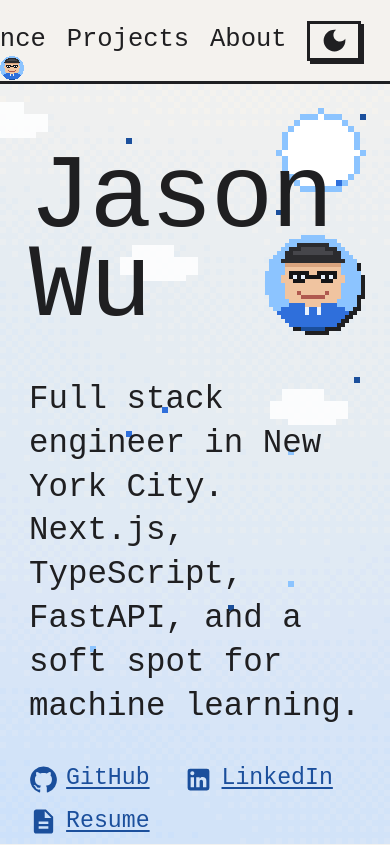
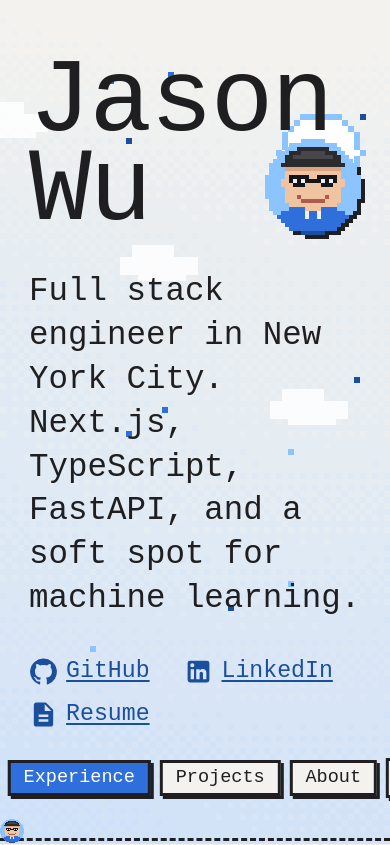
Before and after one commit to Jason-Wuuuu/Jason, a React (Vite) app: page / in a window 390 px wide. Shown: the top 845 px of the page. Built offline with nearby package versions, Linux system fonts and the light colour scheme; a web font is replaced by a local one.

Commit message:
Replace header with a floating bottom dock; runner moves to the bottom edge
Co-Authored-By: Claude Sonnet 5.5 <noreply@anthropic.com>

```diff
--- a/src/App.jsx
+++ b/src/App.jsx
@@ -3,7 +3,7 @@ import Hero from "./components/Hero";
 import Experience from "./components/Experience";
 import Projects from "./components/Projects";
 import About from "./components/About";
-import ThemeToggle from "./components/ThemeToggle";
+import Dock from "./components/Dock";
 import Background from "./components/Background";
 import { avatarURL } from "./avatar";
 import site from "./content";
@@ -35,18 +35,10 @@ export default function App() {
   return (
     <>
       <Background />
-      <header className="nav">
-        <a href="#top">{site.profile.name}</a>
-        <nav>
-          <a href="#experience">Experience</a>
-          <a href="#projects">Projects</a>
-          <a href="#about">About</a>
-          <ThemeToggle />
-        </nav>
-        <span className="runner" aria-hidden="true">
-          <img src={avatarURL()} alt="" />
-        </span>
-      </header>
+      <Dock />
+      <span className="runner" aria-hidden="true">
+        <img src={avatarURL()} alt="" />
+      </span>
       <main id="top">
         <Hero />
         <Experience />
--- /dev/null
+++ b/src/components/Dock.jsx
@@ -0,0 +1,37 @@
+import { useEffect, useState } from "react";
+import ThemeToggle from "./ThemeToggle";
+
+const LINKS = [
+  ["experience", "Experience"],
+  ["projects", "Projects"],
+  ["about", "About"],
+];
+
+// Floating navigation. The link for the section you're in is highlighted.
+export default function Dock() {
+  const [active, setActive] = useState("");
+  useEffect(() => {
+    const update = () => {
+      const line = innerHeight * 0.4;
+      let current = "";
+      for (const [id] of LINKS) {
+        const el = document.getElementById(id);
+        if (el && el.getBoundingClientRect().top < line) current = id;
+      }
+      setActive(current);
+    };
+    update();
+    addEventListener("scroll", update, { passive: true });
+    return () => removeEventListener("scroll", update);
+  }, []);
+  return (
+    <nav className="dock" aria-label="Sections">
+      {LINKS.map(([id, label]) => (
+        <a key={id} href={`#${id}`} aria-current={active === id}>
+          {label}
+        </a>
+      ))}
+      <ThemeToggle />
+    </nav>
+  );
+}
--- a/src/index.css
+++ b/src/index.css
@@ -55,7 +55,7 @@
 }
 
 * { box-sizing: border-box; }
-html { scroll-behavior: smooth; scroll-padding-top: 4rem; }
+html { scroll-behavior: smooth; scroll-padding-top: 1.5rem; }
 body { margin: 0; background: var(--bg); color: var(--ink); }
 a { color: var(--blue); text-underline-offset: 3px; }
 img { max-width: 100%; }
@@ -69,22 +69,14 @@ h2::before { content: "> "; color: var(--accent); }
 h3 { font-size: 1.75rem; }
 p { margin: 0 0 1rem; }
 
-.nav, main, footer { padding-inline: max(1.25rem, calc((100vw - 960px) / 2)); }
-.nav {
-  border-bottom: 3px solid var(--ink);
-  position: sticky; top: 0; z-index: 10; display: flex; justify-content: space-between;
-  padding-block: .9rem; background: var(--bg);
-}
-.nav a { color: var(--ink); text-decoration: none; }
-.nav nav { display: flex; gap: 1.5rem; }
-.nav a:hover { color: var(--accent); }
+main, footer { padding-inline: max(1.25rem, calc((100vw - 960px) / 2)); }
 section { padding-block: 4rem 1rem; }
-footer { padding-block: 4rem; color: var(--mute); }
+footer { padding-block: 4rem 8rem; color: var(--mute); }
 
 /* hero */
-.hero { padding-top: 3rem; }
+.hero { padding-top: 2.5rem; }
 .hero h1 {
-  position: relative; font-size: clamp(4.5rem, min(16vw, 26vh), 9rem); letter-spacing: -.02em; line-height: .85; margin-bottom: 2rem;
+  position: relative; font-size: clamp(4.5rem, min(15vw, 23vh), 9rem); letter-spacing: -.02em; line-height: .85; margin-bottom: 1.5rem;
 }
 .pixel-avatar {
   position: absolute; right: 0; bottom: 0; width: 216px; height: auto; /* 9× the 24px sprite: whole pixels */
@@ -149,13 +141,9 @@ footer { padding-block: 4rem; color: var(--mute); }
   .proj summary { grid-template-columns: 1fr; gap: .25rem; }
   .proj .body { padding-left: 0; }
   .about { grid-template-columns: 1fr; }
-  .nav nav { gap: 1rem; }
 }
 @media (prefers-reduced-motion: reduce) { html { scroll-behavior: auto; } .tt-line span[data-cursor="true"] { animation: none; } }
 
-.theme-toggle { background: none; border: 3px solid var(--ink); padding: .1rem .4rem; box-shadow: 3px 3px 0 var(--ink); display: inline-flex; align-items: center; margin-left: 1rem; }
-.theme-toggle:active { transform: translate(3px, 3px); box-shadow: none; }
-.nav nav { align-items: center; }
 
 /* ── motion: stepped frames to match the pixel look; all of it off under reduced-motion ── */
 .pixel-avatar:hover { animation: hop .4s steps(4); }
@@ -207,10 +195,6 @@ footer { padding-block: 4rem; color: var(--mute); }
 #about .typetest { margin-top: 2rem; }
 .tt-result { margin-bottom: 0; }
 @media (max-width: 560px) {
-  .nav > a { display: none; }
-  .nav { justify-content: flex-end; font-size: 1.1rem; }
-  .nav nav { gap: .9rem; }
-  .theme-toggle { margin-left: 0; }
   .pixel-avatar { width: 96px; filter: drop-shadow(4px 4px 0 var(--ink)); }
 }
 @media (prefers-reduced-motion: reduce) { .egg::after { animation: none; } }
@@ -222,11 +206,31 @@ footer { padding-block: 4rem; color: var(--mute); }
 .hero h1 .ch { transition: translate .12s steps(2); }
 .hero h1 .ch:hover { translate: 0 -.12em; }
 
-/* a tiny you runs along the nav border as the page scrolls (where scroll-driven animation is supported) */
+/* floating dock: the page's navigation, with the section you're in highlighted */
+.dock {
+  position: fixed; left: 50%; bottom: 2.2rem; z-index: 10; transform: translateX(-50%);
+  display: flex; align-items: center; gap: .7rem; width: max-content; max-width: 96vw;
+}
+.dock a, .dock button {
+  display: inline-flex; align-items: center; padding: .15rem .9rem; font: inherit; color: var(--ink);
+  background: var(--bg); border: 3px solid var(--ink); box-shadow: 3px 3px 0 var(--ink);
+  text-decoration: none; cursor: pointer;
+}
+.dock a:hover, .dock button:hover { color: var(--accent); }
+.dock a[aria-current="true"] { background: var(--accent); color: var(--on-accent); }
+.dock a:active, .dock button:active { transform: translate(3px, 3px); box-shadow: none; }
+.dock .theme-toggle { padding: .15rem .45rem; }
+@media (max-width: 560px) {
+  .dock { font-size: .8rem; gap: .4rem; bottom: 2rem; }
+  .dock a, .dock button { padding: .1rem .55rem; }
+  .dock .theme-toggle { padding: .1rem .35rem; }
+}
+
+/* a tiny you runs along the bottom of the screen as the page scrolls (where scroll-driven animation is supported) */
 .runner { display: none; }
 @supports (animation-timeline: scroll()) {
   @media (prefers-reduced-motion: no-preference) {
-    .runner { display: block; position: absolute; left: 0; right: 0; bottom: 0; height: 0; pointer-events: none; }
+    .runner { display: block; position: fixed; left: 0; right: 0; bottom: 0; height: 6px; z-index: 9; pointer-events: none; border-top: 3px dashed var(--ink); }
     .runner img {
       position: absolute; bottom: 0; width: 24px; height: 24px; image-rendering: pixelated;
       animation: run linear both, bob .35s steps(2) infinite;
```
